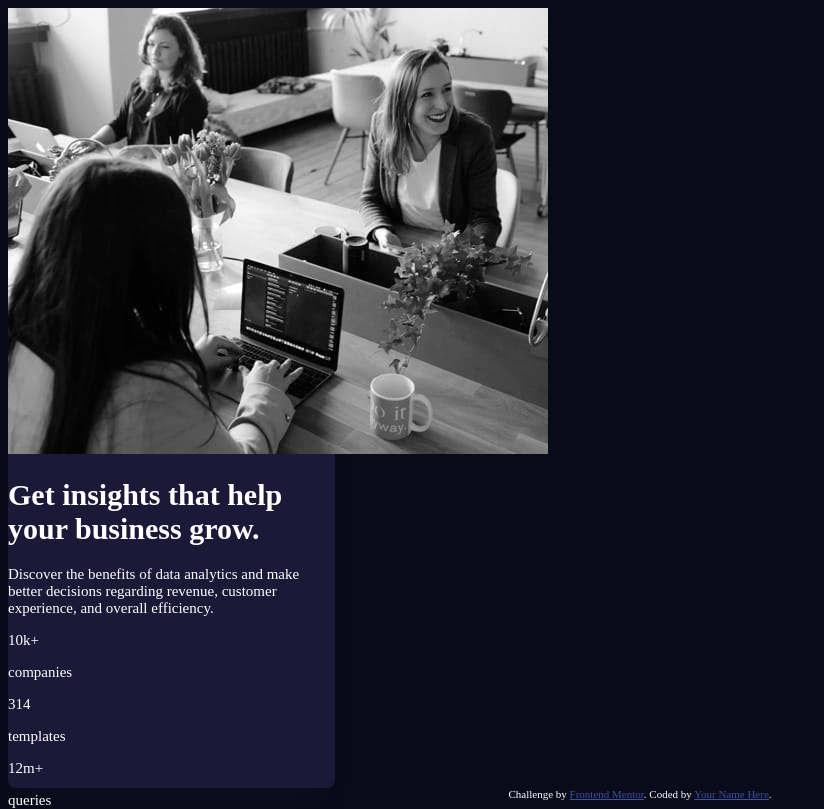
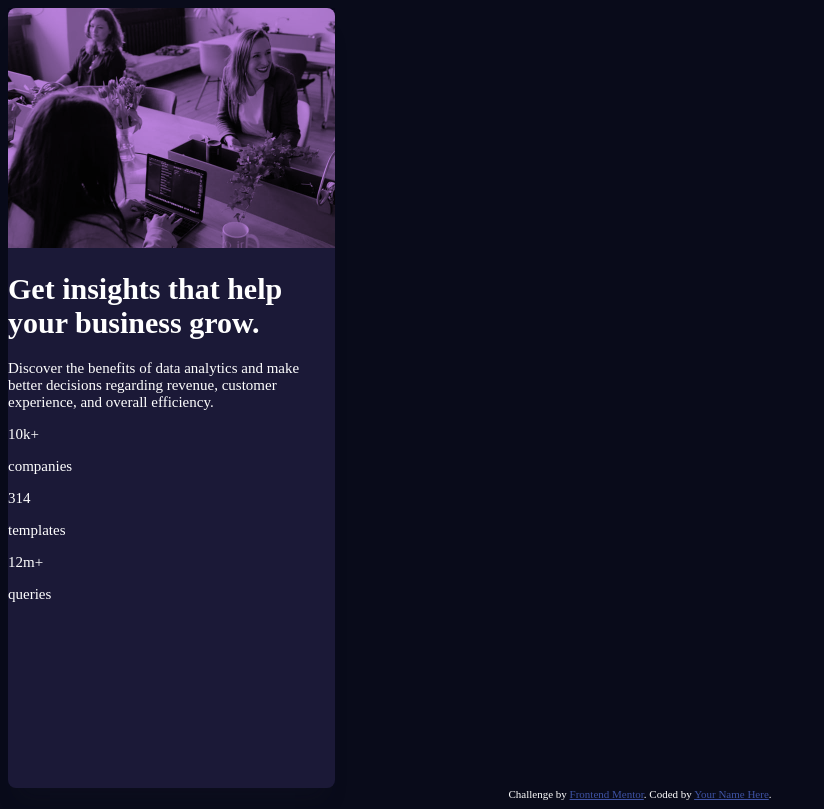
Before and after one commit to AntonyOtero/stats-preview-card-component-main, a plain HTML site: page index.html in a window 1280 px wide. Shown: the whole page, without its empty margins (0-824 px from the left). Drawn offline with Linux system fonts and the light colour scheme.

Commit message:
Style header image

```diff
--- a/index.html
+++ b/index.html
@@ -14,7 +14,8 @@
 
   <main class="card">
     <div class="header">
-      <img src="./images/image-header-desktop.jpg" alt="Women in an office">
+      <img src="./images/image-header-mobile.jpg" alt="Women in an office">
+      <div class="mask"></div>
     </div>
     <div class="content">
       <h1 class="title">Get insights that help your business grow.</h1>
--- a/style.css
+++ b/style.css
@@ -4,7 +4,7 @@
   /* Colors */
   --color-main: hsl(233, 47%, 7%);
   --color-card: #1B1937;
-  --color-accent: hsl(277, 64%, 61%);
+  --color-accent: #AB5CDB;
   --color-white: #ffffff;
   --color-white-trans-1: #ffffff75;
   --color-white-trans-2: #ffffff60;
@@ -28,5 +28,25 @@ body {
   box-shadow: 0px 20px 20px -10px rgba(23, 25, 41, 0.203087);
 }
 
+.header {
+  position: relative;
+}
+
+.header img {
+  width: 100%;
+  border-radius: 8px 8px 0 0;
+}
+
+.header .mask{
+  position: absolute;
+  top: 0;
+  left: 0;
+  width: 100%;
+  height: 240px;
+  background: var(--color-accent);
+  mix-blend-mode: multiply;
+  opacity: 0.75;
+}
+
 .attribution { font-size: 11px; text-align: center; }
 .attribution a { color: hsl(228, 45%, 44%); }
```
